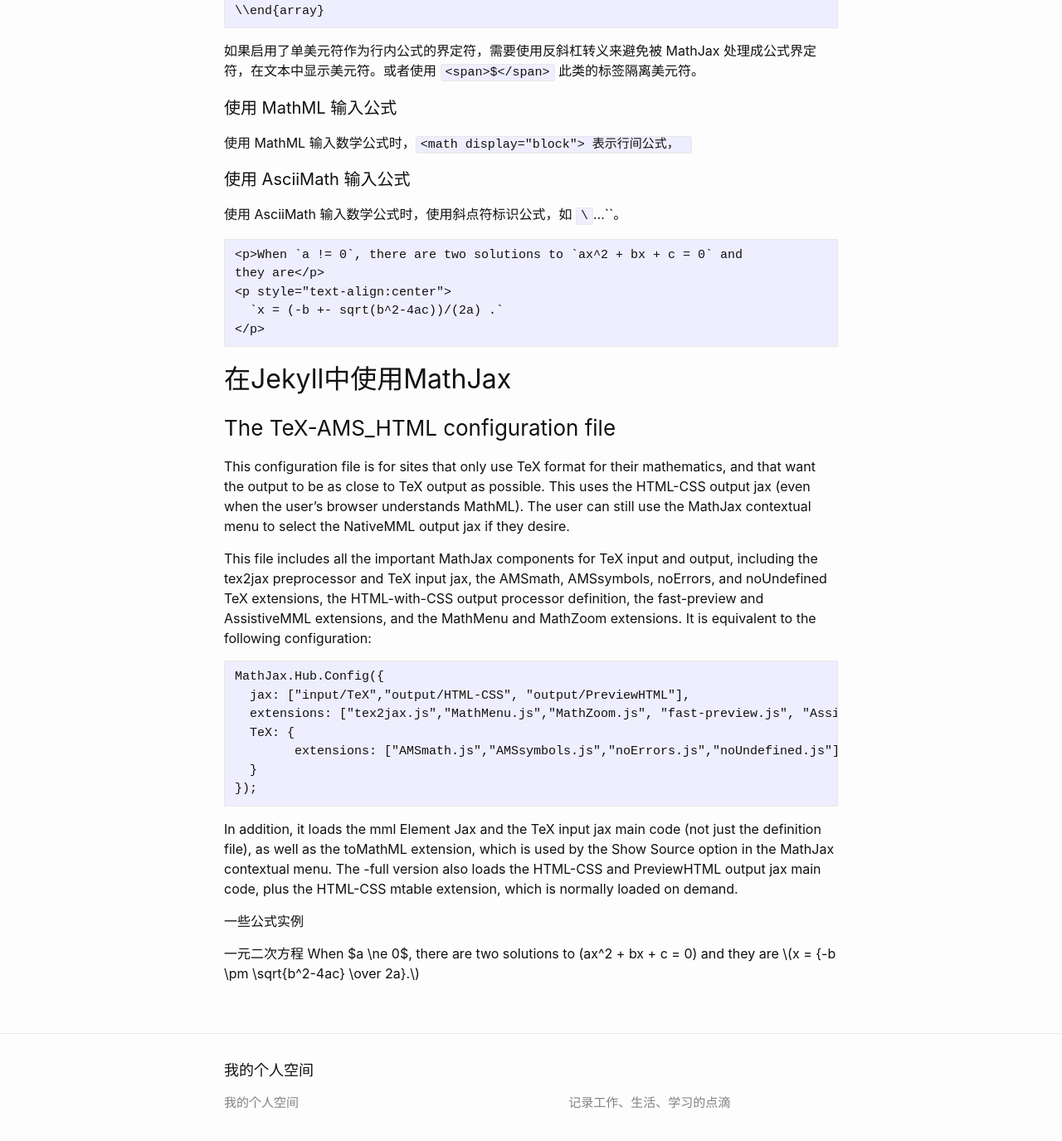
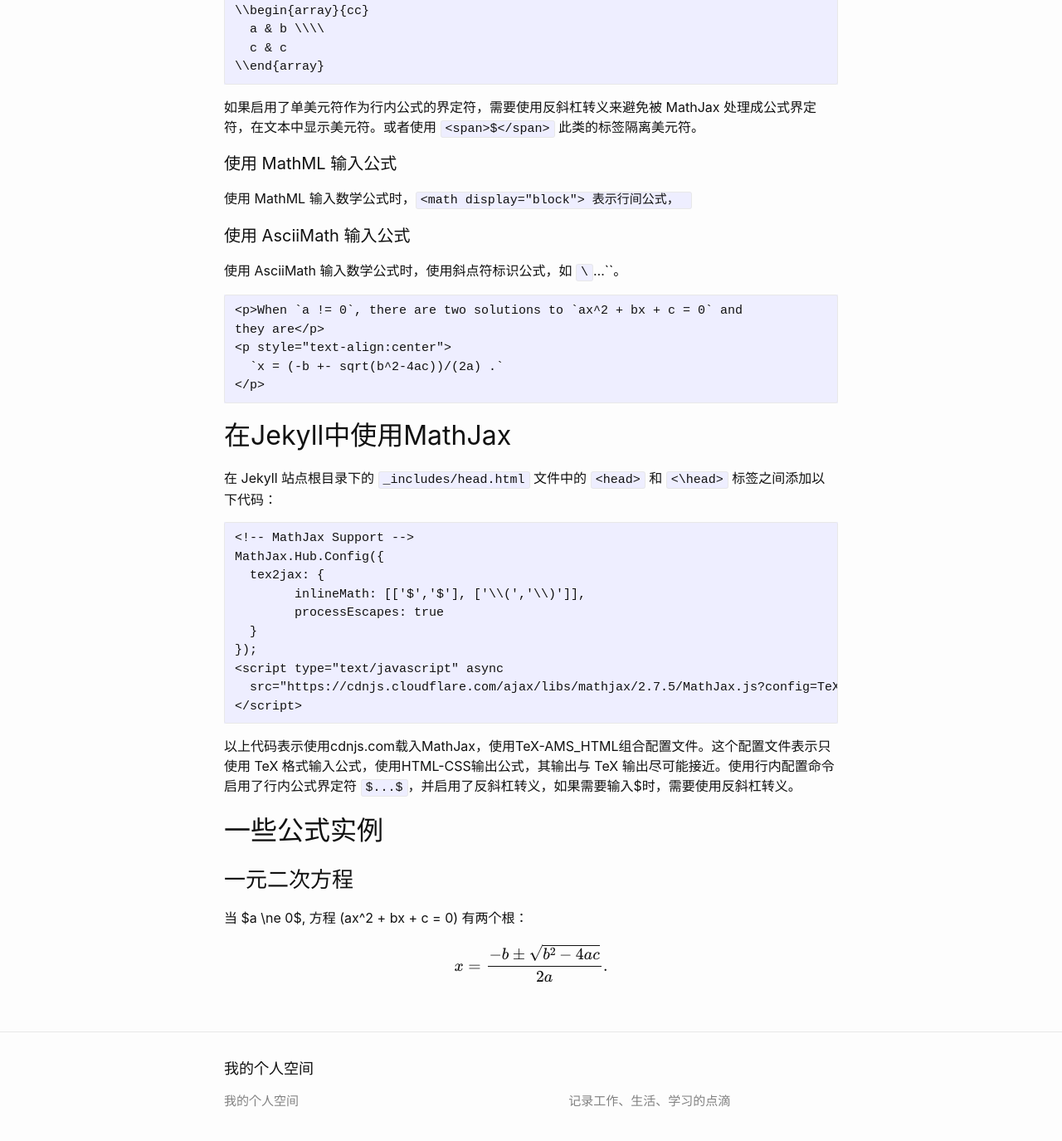
Before and after one commit to juyingzh/juyingzh.github.io, a Jekyll site: the page built from _posts/2018-11-29-use-mathjax-to-display-mathmatics.md, in a window 1280 px wide and 1400 px high, scrolled down 4518 px. Shown: the top 1375 px of the window at 83% size. Built offline with Jekyll 4.4.1, drawn with Linux system fonts in a browser that asks for light colours; formulas are drawn with MathJax 3; some of the changed text lies outside the part shown.

Commit message:
Add MathJax support

```diff
--- a/_includes/header.html
+++ b/_includes/header.html
@@ -28,4 +28,16 @@
       </nav>
     {%- endif -%}
   </div>
+
+  	<!-- MathJax Support -->
+	MathJax.Hub.Config({
+	  tex2jax: {
+		inlineMath: [['$','$'], ['\\(','\\)']],
+		processEscapes: true
+	  }
+	});
+	<script type="text/javascript" async
+	  src="https://cdnjs.cloudflare.com/ajax/libs/mathjax/2.7.5/MathJax.js?config=TeX-AMS_HTML">
+	</script>
+
 </header>
--- a/_posts/2018-11-29-use-mathjax-to-display-mathmatics.md
+++ b/_posts/2018-11-29-use-mathjax-to-display-mathmatics.md
@@ -55,8 +55,9 @@
 
 在网页的`<head>` 中包含下列代码，将MathJax链接到网页，其中`path-to-MathJax`要与放置 MathJax 文件夹匹配。
 
-	<script type="text/javascript" async src="path-to-MathJax/MathJax.js?config=TeX-MML-AM_CHTML"></script>
-
+	<script type="text/javascript" async
+	    src="path-to-MathJax/MathJax.js?config=TeX-MML-AM_CHTML">
+	</script>
 
 ### 配置 MathJax
 
@@ -183,28 +184,27 @@
 	  `x = (-b +- sqrt(b^2-4ac))/(2a) .`
 	</p>
 
-## 在Jekyll中使用MathJax
+##  在Jekyll中使用MathJax
 
+在 Jekyll 站点根目录下的 `_includes/head.html` 文件中的 `<head>` 和 `<\head>` 标签之间添加以下代码：
 
-
-###  The TeX-AMS_HTML configuration file
-
-This configuration file is for sites that only use TeX format for their mathematics, and that want the output to be as close to TeX output as possible. This uses the HTML-CSS output jax (even when the user’s browser understands MathML). The user can still use the MathJax contextual menu to select the NativeMML output jax if they desire.
-
-This file includes all the important MathJax components for TeX input and output, including the tex2jax preprocessor and TeX input jax, the AMSmath, AMSsymbols, noErrors, and noUndefined TeX extensions, the HTML-with-CSS output processor definition, the fast-preview and AssistiveMML extensions, and the MathMenu and MathZoom extensions. It is equivalent to the following configuration:
-
+	<!-- MathJax Support -->
 	MathJax.Hub.Config({
-	  jax: ["input/TeX","output/HTML-CSS", "output/PreviewHTML"],
-	  extensions: ["tex2jax.js","MathMenu.js","MathZoom.js", "fast-preview.js", "AssistiveMML.js", "a11y/accessibility-menu.js"],
-	  TeX: {
-		extensions: ["AMSmath.js","AMSsymbols.js","noErrors.js","noUndefined.js"]
+	  tex2jax: {
+		inlineMath: [['$','$'], ['\\(','\\)']],
+		processEscapes: true
 	  }
 	});
+	<script type="text/javascript" async
+	  src="https://cdnjs.cloudflare.com/ajax/libs/mathjax/2.7.5/MathJax.js?config=TeX-AMS_HTML">
+	</script>
 
-In addition, it loads the mml Element Jax and the TeX input jax main code (not just the definition file), as well as the toMathML extension, which is used by the Show Source option in the MathJax contextual menu. The -full version also loads the HTML-CSS and PreviewHTML output jax main code, plus the HTML-CSS mtable extension, which is normally loaded on demand.
+以上代码表示使用cdnjs.com载入MathJax，使用TeX-AMS_HTML组合配置文件。这个配置文件表示只使用 TeX 格式输入公式，使用HTML-CSS输出公式，其输出与 TeX 输出尽可能接近。使用行内配置命令启用了行内公式界定符 `$...$`，并启用了反斜杠转义，如果需要输入\$时，需要使用反斜杠转义。
 
-一些公式实例
+##  一些公式实例
 
-一元二次方程
-When $a \ne 0$, there are two solutions to \(ax^2 + bx + c = 0\) and they are
+###  一元二次方程
+
+当 $a \ne 0$, 方程 \(ax^2 + bx + c = 0\) 有两个根：
+
 $$x = {-b \pm \sqrt{b^2-4ac} \over 2a}.$$
```
Also changed, not shown: other parts of _posts/2018-11-29-use-mathjax-to-display-mathmatics.md (+1 -1 lines), release-note.md (added, +10 -0 lines).
